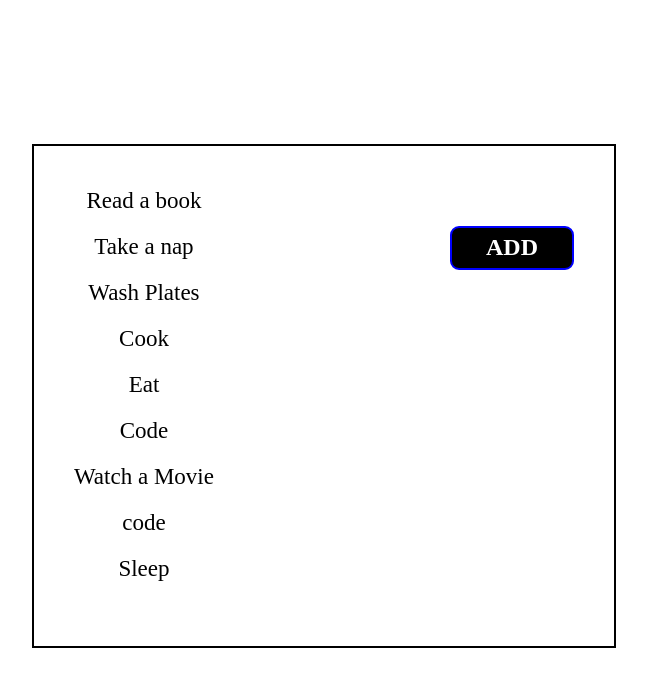
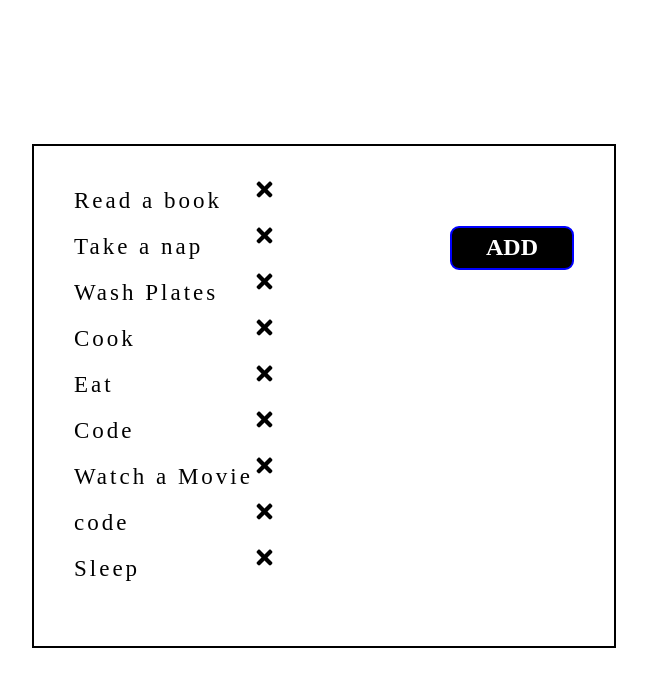
Before and after one commit to TimiMaliki/Todo-react-project, a React (Vite) app: page / in a window 1280 px wide. Shown: the top 686 px of the page, without its empty margins (316-963 px from the left). Built offline with nearby package versions, Linux system fonts and the light colour scheme.

Commit message:
added the remove button

```diff
--- a/src/components/Buttons.jsx
+++ b/src/components/Buttons.jsx
@@ -1,10 +1,9 @@
-// import { FaTimes } from 'react-icons/fa'
 import button from '../styles/button.module.scss'
 
 const Buttons = (props) => {
   return (
     <div>
-        {/* <FaTimes>Buttons</FaTimes> */}
+
 
         <div className={button.button}>
           <h2> {props.title}</h2>
--- a/src/components/Todo.jsx
+++ b/src/components/Todo.jsx
@@ -1,3 +1,4 @@
+import { FaTimes } from 'react-icons/fa'
 import todo from '../styles/todo.module.scss'
 import Buttons from './Buttons'
 
@@ -8,15 +9,15 @@ const Todo = () => {
 <div className={todo.todo}>
 <div className={todo.list}>
   <ul>
-   <li>Read a book</li>
-   <li>Take a nap</li>
-   <li>Wash Plates</li>
-   <li>Cook</li>
-   <li>Eat</li>
-   <li>Code</li>
-   <li>Watch a Movie</li>
-   <li>code</li>
-   <li>Sleep</li>
+   <li>Read a book<FaTimes></FaTimes></li>
+   <li>Take a nap <FaTimes></FaTimes></li>
+   <li>Wash Plates <FaTimes></FaTimes></li>
+   <li>Cook <FaTimes></FaTimes></li>
+   <li>Eat<FaTimes></FaTimes></li>
+   <li>Code<FaTimes></FaTimes></li>
+   <li>Watch a Movie<FaTimes></FaTimes></li>
+   <li>code<FaTimes></FaTimes></li>
+   <li>Sleep<FaTimes></FaTimes></li>
   </ul>
 </div>
 
--- a/src/styles/todo.module.scss
+++ b/src/styles/todo.module.scss
@@ -24,8 +24,12 @@ body{
     ul{
         list-style: none;
         cursor: pointer;
+
         li{
             font-size: 23px;
+             letter-spacing: 3px;
+             display: flex;
+             justify-content: space-between;
         }
     }
    }
```
